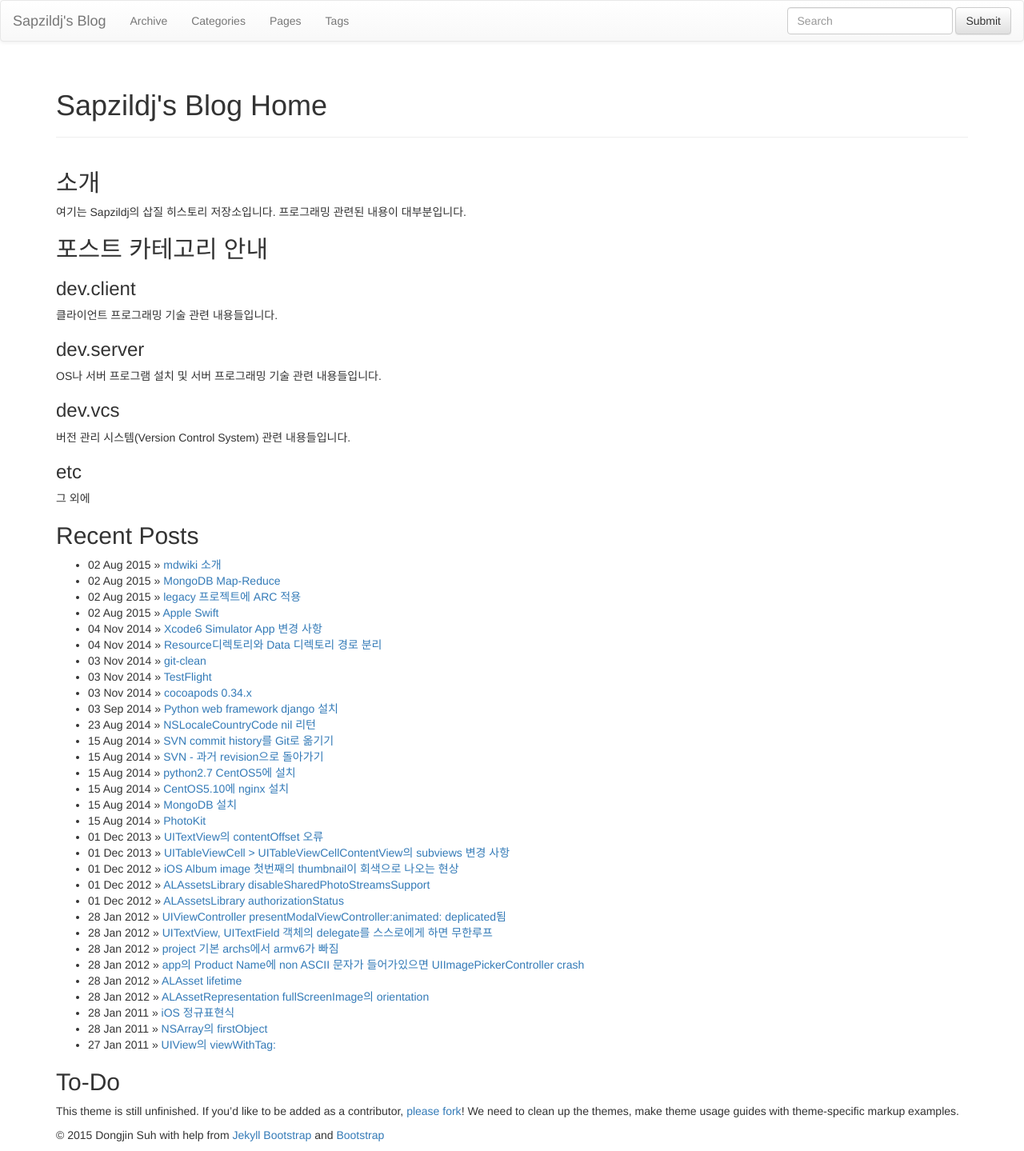
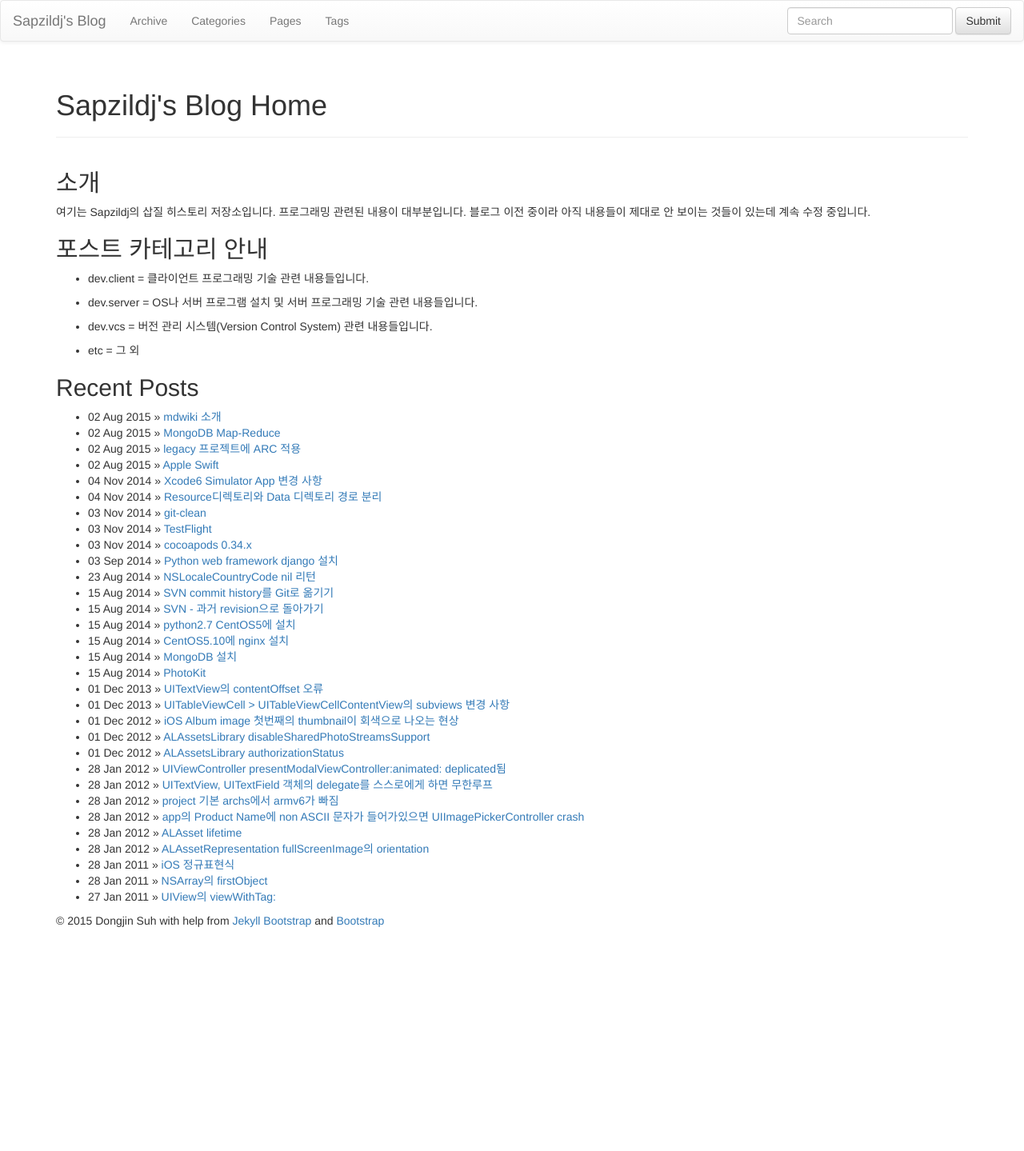
Before and after one commit to KuraiLuna/sapzildj.github.io, a Jekyll site: the page built from index.md, in a window 1280 px wide. Shown: the whole page at 80% size. Built offline with Jekyll 4.4.1, drawn with Linux system fonts in a browser that asks for light colours; nearby versions of some CDN libraries; library files that are not in the unit come from our copies; after the commit the page ends 1171 px from its top, so only the background shows below that.

Commit message:
index 페이지 내용 수정.

```diff
--- a/index.md
+++ b/index.md
@@ -4,33 +4,29 @@ title: Sapzildj's Blog Home
 ---
 {% include JB/setup %}
 
-## 소개
+소개
+---
+
 여기는 Sapzildj의 삽질 히스토리 저장소입니다.
 프로그래밍 관련된 내용이 대부분입니다.
+블로그 이전 중이라 아직 내용들이 제대로 안 보이는 것들이 있는데 계속 수정 중입니다.
 
-## 포스트 카테고리 안내
+포스트 카테고리 안내
+---------------
 
-### dev.client
-클라이언트 프로그래밍 기술 관련 내용들입니다.
+* dev.client = 클라이언트 프로그래밍 기술 관련 내용들입니다.
 
-### dev.server
-OS나 서버 프로그램 설치 및 서버 프로그래밍 기술 관련 내용들입니다.
+* dev.server = OS나 서버 프로그램 설치 및 서버 프로그래밍 기술 관련 내용들입니다.
 
-### dev.vcs
-버전 관리 시스템(Version Control System) 관련 내용들입니다.
+* dev.vcs = 버전 관리 시스템(Version Control System) 관련 내용들입니다.
 
-### etc
-그 외에
+* etc = 그 외
 
-## Recent Posts
+Recent Posts
+------------
 
 <ul class="posts">
   {% for post in site.posts %}
     <li><span>{{ post.date | date_to_string }}</span> &raquo; <a href="{{ BASE_PATH }}{{ post.url }}">{{ post.title }}</a></li>
   {% endfor %}
 </ul>
-
-## To-Do
-
-This theme is still unfinished. If you'd like to be added as a contributor, [please fork](http://github.com/plusjade/jekyll-bootstrap)!
-We need to clean up the themes, make theme usage guides with theme-specific markup examples.
```
